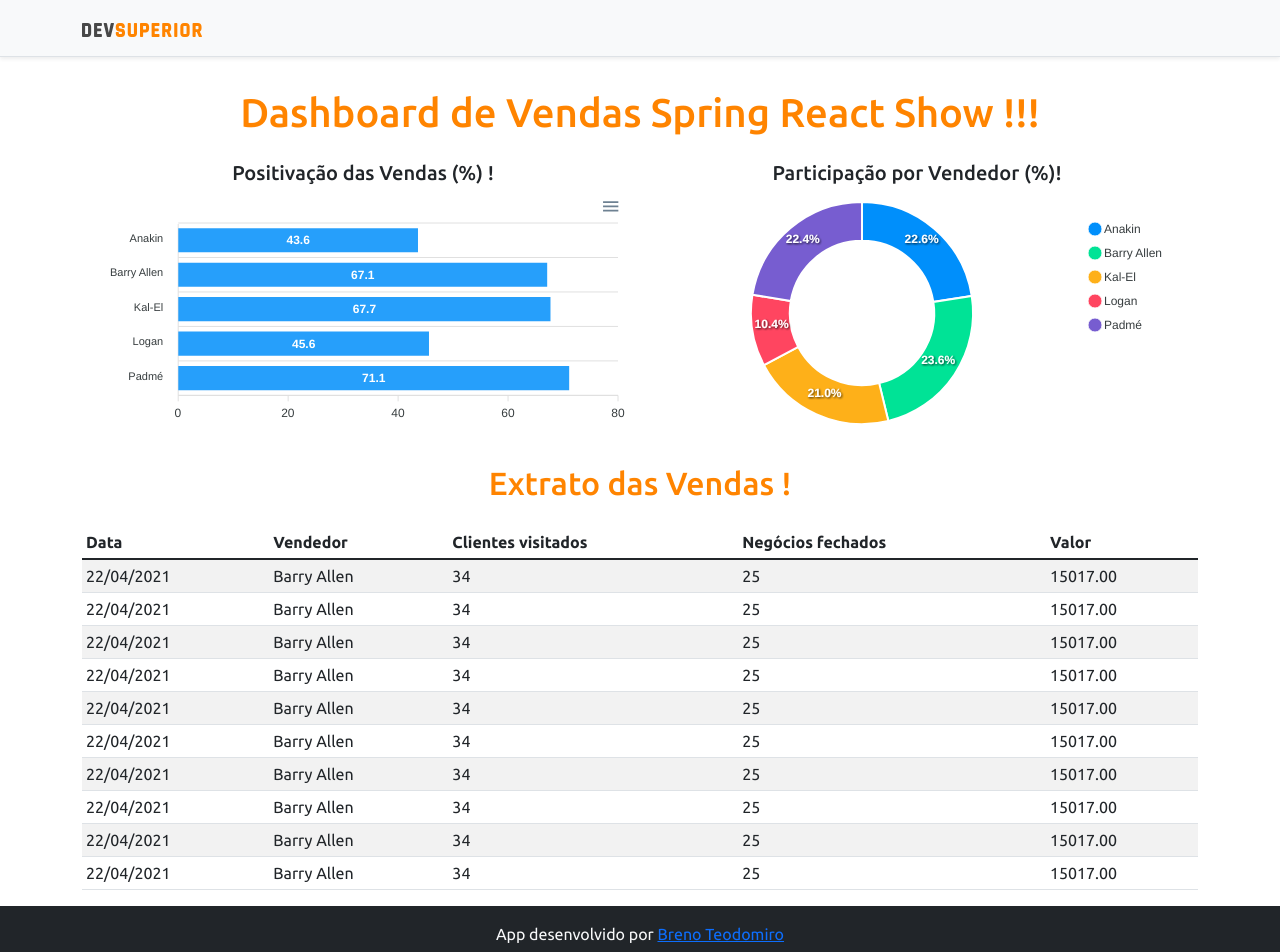
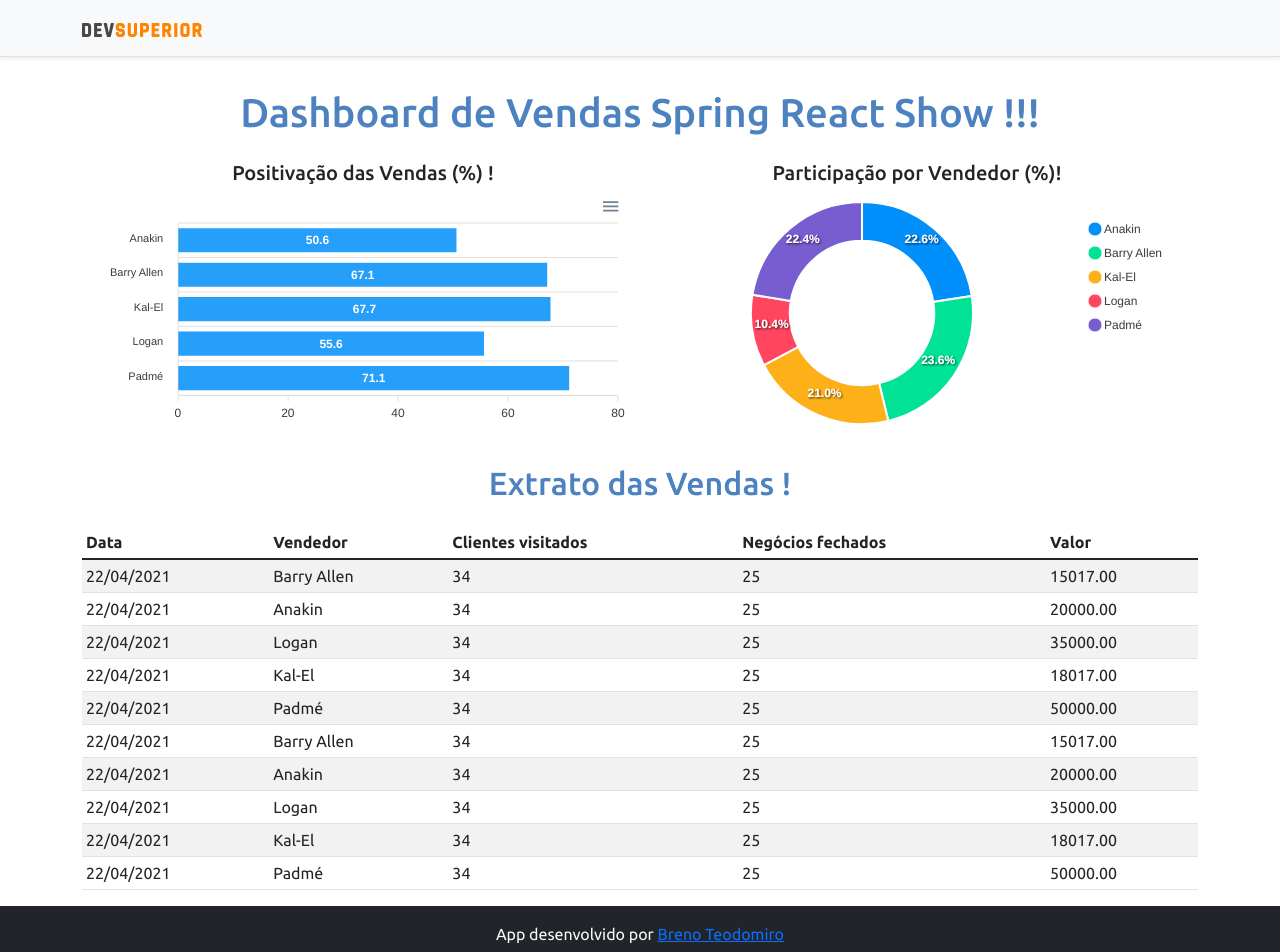
Before and after one commit to brenoneto12/Projeto-sds3, a React (Create React App) app in the folder frontend/: page / in a window 1280 px wide. Shown: the top 952 px of the page. Built offline with nearby package versions, Linux system fonts and the light colour scheme.

Commit message:
Update color

```diff
--- a/frontend/src/assets/css/styles.css
+++ b/frontend/src/assets/css/styles.css
@@ -1,6 +1,6 @@
 @import url('https://fonts.googleapis.com/css2?family=Ubuntu:wght@300;400;500;700&display=swap');
 :root {
-    --color-primary: #FF8400;
+    --color-primary: #4B82BF;
 }
 
 html, body {
--- a/frontend/src/components/BarChart/index.tsx
+++ b/frontend/src/components/BarChart/index.tsx
@@ -17,7 +17,7 @@ const BarChart = () => {
         series: [
             {
                 name: "% Sucesso",
-                data: [43.6, 67.1, 67.7, 45.6, 71.1]
+                data: [50.6, 67.1, 67.7, 55.6, 71.1]
             }
         ]
     };
--- a/frontend/src/components/DataTable/index.tsx
+++ b/frontend/src/components/DataTable/index.tsx
@@ -21,58 +21,66 @@ const DataTable = () => {
           </tr>
           <tr>
             <td>22/04/2021</td>
-            <td>Barry Allen</td>
+            <td>Anakin</td>
             <td>34</td>
             <td>25</td>
-            <td>15017.00</td>
-          </tr>          <tr>
+            <td>20000.00</td>
+          </tr>
+          <tr>
+            <td>22/04/2021</td>
+            <td>Logan</td>
+            <td>34</td>
+            <td>25</td>
+            <td>35000.00</td>
+          </tr>
+          <tr>
+            <td>22/04/2021</td>
+            <td>Kal-El</td>
+            <td>34</td>
+            <td>25</td>
+            <td>18017.00</td>
+          </tr>
+          <tr>
+            <td>22/04/2021</td>
+            <td>Padmé</td>
+            <td>34</td>
+            <td>25</td>
+            <td>50000.00</td>
+          </tr>
+          <tr>
             <td>22/04/2021</td>
             <td>Barry Allen</td>
             <td>34</td>
             <td>25</td>
             <td>15017.00</td>
-          </tr>          <tr>
+          </tr>
+          <tr>
             <td>22/04/2021</td>
-            <td>Barry Allen</td>
+            <td>Anakin</td>
             <td>34</td>
             <td>25</td>
-            <td>15017.00</td>
-          </tr>          <tr>
+            <td>20000.00</td>
+          </tr>
+          <tr>
             <td>22/04/2021</td>
-            <td>Barry Allen</td>
+            <td>Logan</td>
             <td>34</td>
             <td>25</td>
-            <td>15017.00</td>
-          </tr>          <tr>
+            <td>35000.00</td>
+          </tr>
+          <tr>
             <td>22/04/2021</td>
-            <td>Barry Allen</td>
+            <td>Kal-El</td>
             <td>34</td>
             <td>25</td>
-            <td>15017.00</td>
-          </tr>          <tr>
+            <td>18017.00</td>
+          </tr>
+          <tr>
             <td>22/04/2021</td>
-            <td>Barry Allen</td>
+            <td>Padmé</td>
             <td>34</td>
             <td>25</td>
-            <td>15017.00</td>
-          </tr>          <tr>
-            <td>22/04/2021</td>
-            <td>Barry Allen</td>
-            <td>34</td>
-            <td>25</td>
-            <td>15017.00</td>
-          </tr>          <tr>
-            <td>22/04/2021</td>
-            <td>Barry Allen</td>
-            <td>34</td>
-            <td>25</td>
-            <td>15017.00</td>
-          </tr>          <tr>
-            <td>22/04/2021</td>
-            <td>Barry Allen</td>
-            <td>34</td>
-            <td>25</td>
-            <td>15017.00</td>
+            <td>50000.00</td>
           </tr>
         </tbody>
       </table>
```
